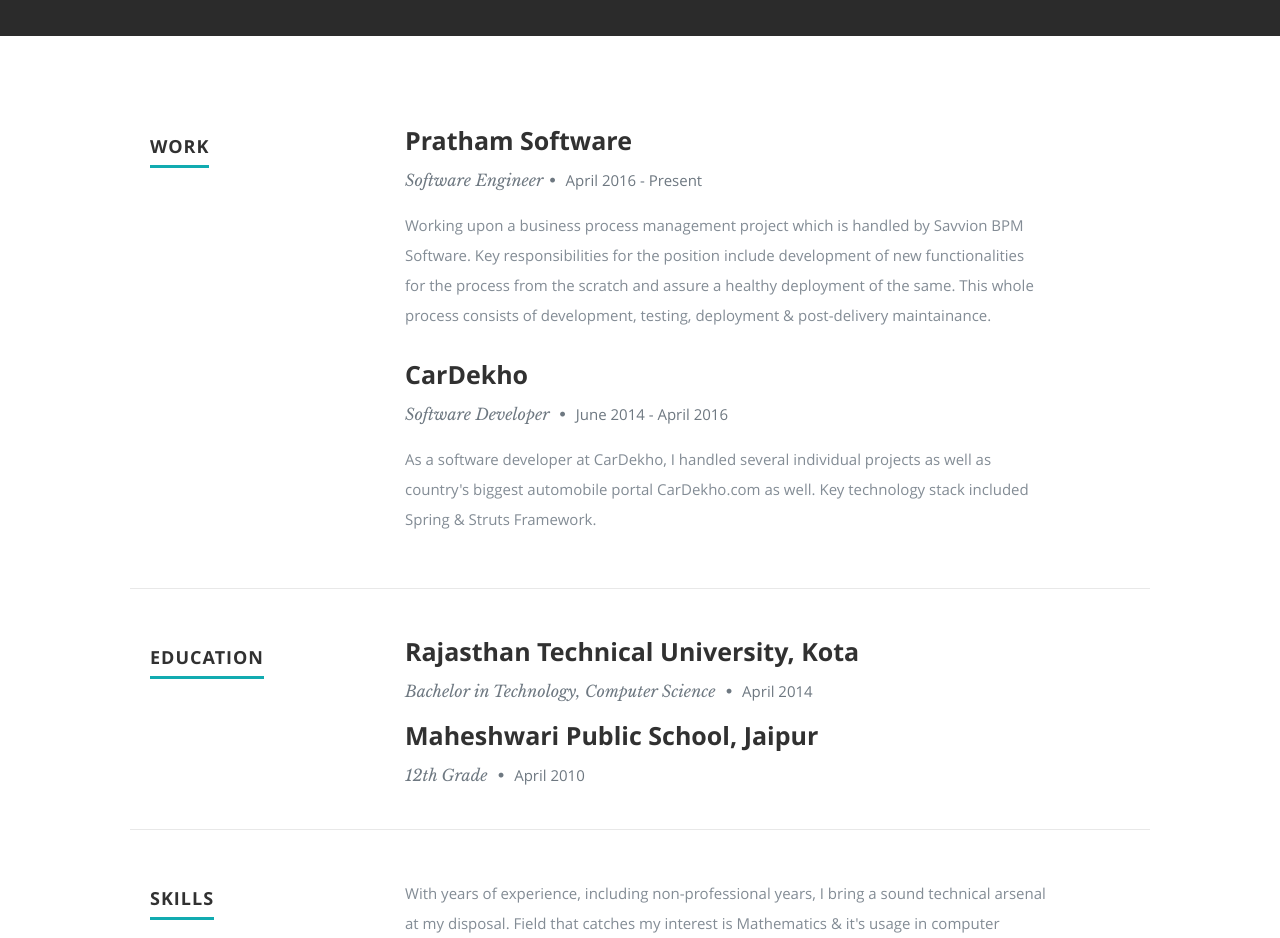
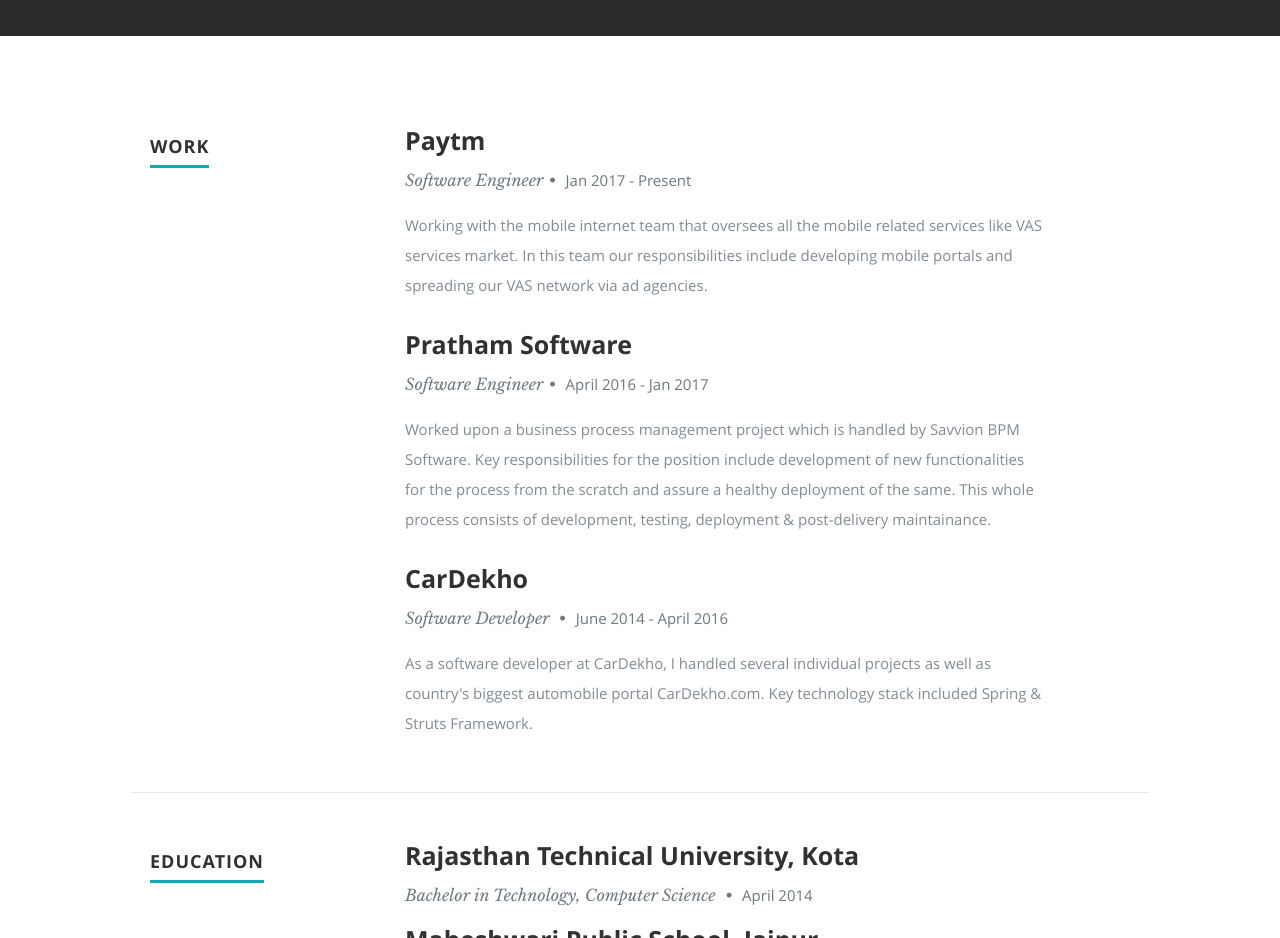
Before and after one commit to layzbot/durlabhsharma-site, a website: page views/pages/index.html in a window 1280 px wide. Shown: the part 1460-2398 px from the top of the page. Drawn offline with nearby package versions, Linux system fonts and the light colour scheme; files that its build step writes are made by us from their sources; files whose address does not match are found by name.

Commit message:
Paytm added in jobs

```diff
--- a/views/pages/index.html
+++ b/views/pages/index.html
@@ -57,7 +57,7 @@
       <div class="row banner">
          <div class="banner-text">
             <h1 class="responsive-headline">Durlabh Sharma</h1>
-            <h3><span>Java developer</span>, <span>programmer</span> and <span>constant learner</span> currently associated with Pratham Software, Jaipur, India as Software Engineer. Let's <a class="smoothscroll" href="#about">start scrolling</a>
+            <h3><span>Java developer</span>, <span>programmer</span> and <span>constant learner</span> currently associated with Paytm, India as Software Engineer. Let's <a class="smoothscroll" href="#about">start scrolling</a>
             and learn more <a class="smoothscroll" href="#about">about me</a>.</h3>
             <hr />
             <ul class="social">
@@ -145,14 +145,28 @@
 
          <div class="nine columns main-col">
 
+             <div class="row item">
+
+               <div class="twelve columns">
+
+                  <h3>Paytm</h3>
+                  <p class="info">Software Engineer<span>&bull;</span> <em class="date">Jan 2017 - Present</em></p>
+
+                  <p>Working with the mobile internet team that oversees all the mobile related services like VAS services market. In this team our responsibilities include developing mobile portals and spreading our VAS network via ad agencies.
+                  </p>
+
+               </div>
+
+            </div>
+
             <div class="row item">
 
                <div class="twelve columns">
 
                   <h3>Pratham Software</h3>
-                  <p class="info">Software Engineer<span>&bull;</span> <em class="date">April 2016 - Present</em></p>
+                  <p class="info">Software Engineer<span>&bull;</span> <em class="date">April 2016 - Jan 2017</em></p>
 
-                  <p>Working upon a business process management project which is handled by Savvion BPM Software. Key responsibilities for the position include development of new functionalities for the process from the scratch and assure a healthy deployment of the same. This whole process consists of development, testing, deployment &amp; post-delivery maintainance.
+                  <p>Worked upon a business process management project which is handled by Savvion BPM Software. Key responsibilities for the position include development of new functionalities for the process from the scratch and assure a healthy deployment of the same. This whole process consists of development, testing, deployment &amp; post-delivery maintainance.
                   </p>
 
                </div>
@@ -167,7 +181,7 @@
                   <p class="info">Software Developer <span>&bull;</span> <em class="date">June 2014 - April 2016</em></p>
 
                   <p>
-                  As a software developer at CarDekho, I handled several individual projects as well as country's biggest automobile portal CarDekho.com as well. Key technology stack included Spring &amp; Struts Framework.
+                  As a software developer at CarDekho, I handled several individual projects as well as country's biggest automobile portal CarDekho.com. Key technology stack included Spring &amp; Struts Framework.
                   </p>
 
                </div>
```
